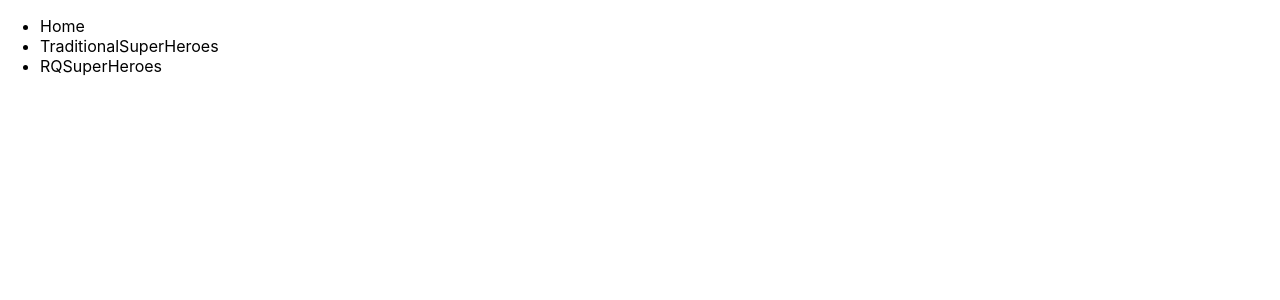
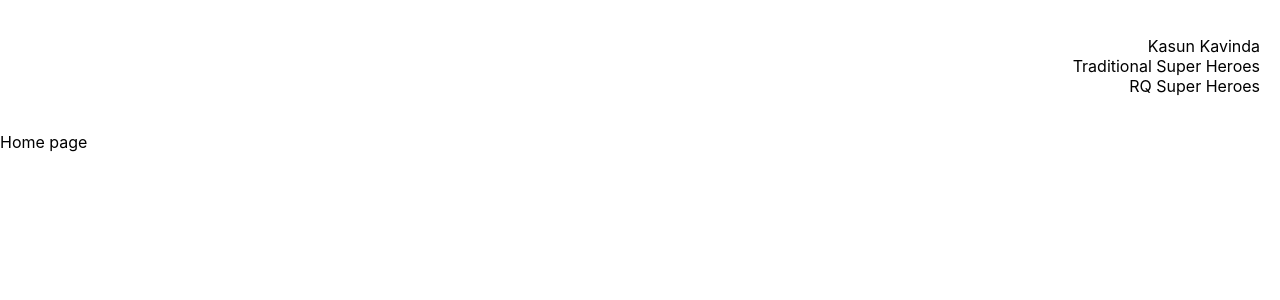
Before and after one commit to kasunkavinda/ReactQueriesApp, a Next.js app: page / in a window 1280 px wide. Shown: the top 300 px of the page. Built offline with nearby package versions, Linux system fonts and the light colour scheme.

Commit message:
navigation

```diff
--- a/components/Home.page.js
+++ /dev/null
@@ -1,5 +0,0 @@
-const HomePage = () => {
-  return <div></div>;
-};
-
-export default HomePage;
--- a/components/Navigation/Navigation.js
+++ b/components/Navigation/Navigation.js
@@ -1,28 +1,25 @@
-import React from "react";
 import Link from "next/link";
-
-const Navigation = () => {
+import classes from "./Navigation.module.css";
+function Navigation() {
   return (
-    <div>
-      <ul>
-        <li>
+    <header>
+      <nav className={classes.nav}>
+        <ul className={classes.navul}>
+          <li className="my-3">
             <Link href="/">
-            <a>Home</a>
+              <a className="text-white">Kasun Kavinda</a>
             </Link>
           </li>
           <li>
-          <Link href="/traditional-super-heroes">
-            <a>TraditionalSuperHeroes</a>
-          </Link>
+            <Link href="/traditional">Traditional Super Heroes</Link>
           </li>
           <li>
-          <Link href="/rq-super-heroes">
-            <a>RQSuperHeroes</a>
-          </Link>
+            <Link href="/rq">RQ Super Heroes</Link>
           </li>
         </ul>
-    </div>
+      </nav>
+    </header>
   );
-};
+}
 
 export default Navigation;
--- /dev/null
+++ b/components/Navigation/Navigation.module.css
@@ -0,0 +1,8 @@
+.navul {
+  list-style-type: none;
+}
+
+.nav {
+  text-align: right;
+  padding: 20px;
+}
--- a/components/RQSuperHeroes.page.js
+++ /dev/null
@@ -1,5 +0,0 @@
-const RQSuperHeroesPage = () => {
-  return <div></div>;
-};
-
-export default RQSuperHeroesPage;
--- a/components/SuperHeroes.page.js
+++ /dev/null
@@ -1,5 +0,0 @@
-const SuperHeroesPage = () => {
-  return <div></div>;
-};
-
-export default SuperHeroesPage;
--- /dev/null
+++ b/components/layout/Layout.js
@@ -0,0 +1,12 @@
+import Navigation from "../navigation/Navigation";
+
+function Layout(props) {
+  return (
+    <>
+      <Navigation />
+      <main>{props.children}</main>
+    </>
+  );
+}
+
+export default Layout;
--- a/pages/_app.js
+++ b/pages/_app.js
@@ -1,7 +1,12 @@
-import '../styles/globals.css'
+import Layout from "../components/layout/Layout";
+import "../styles/globals.css";
 
 function MyApp({ Component, pageProps }) {
-  return <Component {...pageProps} />
+  return (
+    <Layout>
+      <Component {...pageProps} />
+    </Layout>
+  );
 }
 
-export default MyApp
+export default MyApp;
--- a/pages/index.js
+++ b/pages/index.js
@@ -1,12 +1,7 @@
-import Head from "next/head";
-import Image from "next/image";
-import Navigation from "../components/Navigation/Navigation";
-import styles from "../styles/Home.module.css";
+import React from "react";
 
-export default function Home() {
-  return (
-    <div>
-      <Navigation />
-    </div>
-  );
-}
+const Index = () => {
+  return <div>Home page</div>;
+};
+
+export default Index;
--- a/pages/rq-super-heroes.js
+++ b/pages/rq.js
@@ -1,7 +1,7 @@
 import React from "react";
 
-const RQSuperHeroes = () => {
+const Rq = () => {
   return <div>RQ Super Heroes</div>;
 };
 
-export default RQSuperHeroes;
+export default Rq;
--- a/pages/traditional-super-heroes.js
+++ b/pages/traditional.js
@@ -1,7 +1,7 @@
 import React from "react";
 
-const TraditionalSuperHeroes = () => {
+const Traditional = () => {
   return <div>Traditional Super Heroes</div>;
 };
 
-export default TraditionalSuperHeroes;
+export default Traditional;
```
Lines whose indentation alone changed are shown as unchanged.
